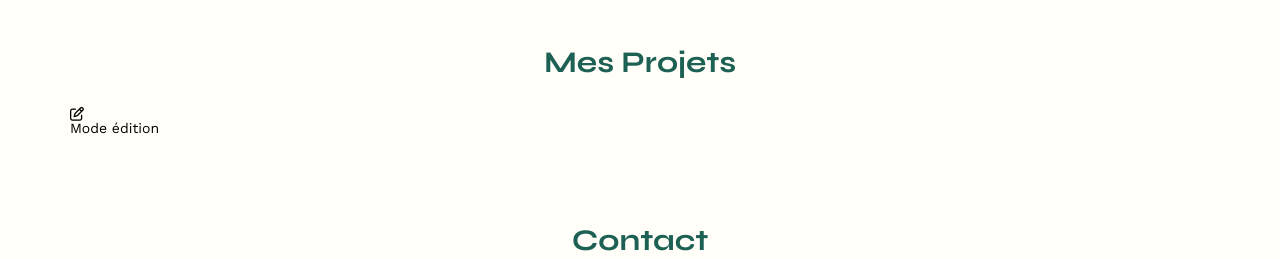
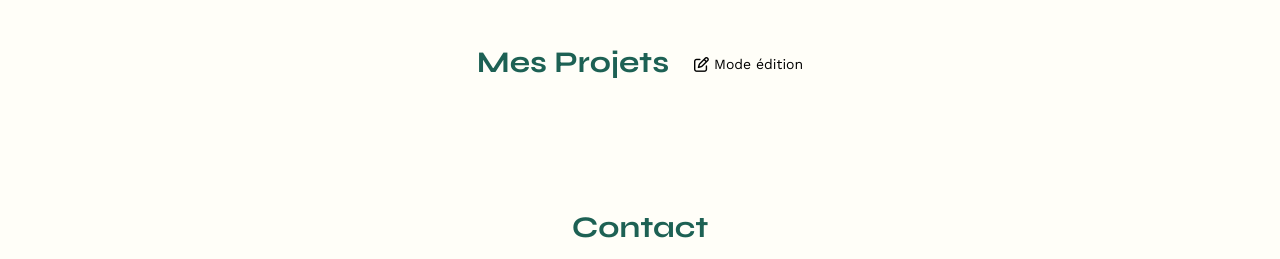
Before and after one commit to KayzerCs/Portfolio-architecte-sophie-bluel, a plain HTML site: page FrontEnd/index.html in a window 1280 px wide. Shown: the part 527-786 px from the top of the page. Drawn offline with nearby package versions, Linux system fonts and the light colour scheme; no server answers.

Commit message:
Style pour section <Portfolio> après connexion

```diff
--- a/FrontEnd/assets/style.css
+++ b/FrontEnd/assets/style.css
@@ -232,7 +232,8 @@ li:hover {
 /********************************************** Section Portfolio **********************************************/
 #portfolio h2 {
   text-align: center;
-  margin-bottom: 1em;
+  margin-bottom: 1.5em;
+  margin-right: 25px;
 }
 
 /********************************************** Filtres **********************************************/
@@ -407,3 +408,23 @@ footer nav ul {
 .icon-container i {
   margin-right: 10px;
 }
+
+/********************************************** Section Portfolio Après Connexion **********************************************/
+
+.title-portfolio {
+  display: flex;
+  align-items: center;
+  justify-content: center;
+}
+
+.icon-portfolio {
+  display: flex;
+  margin-bottom: 40px;
+  cursor: pointer;
+}
+
+.icon-portfolio i {
+  font-weight: 500;
+  font-size: 15px;
+  margin-right: 5px;
+}
```
